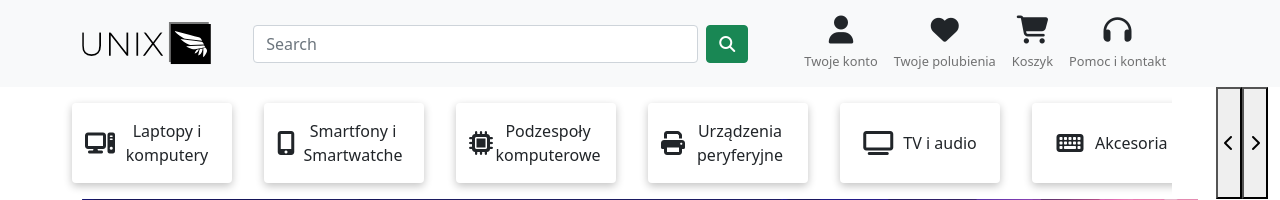
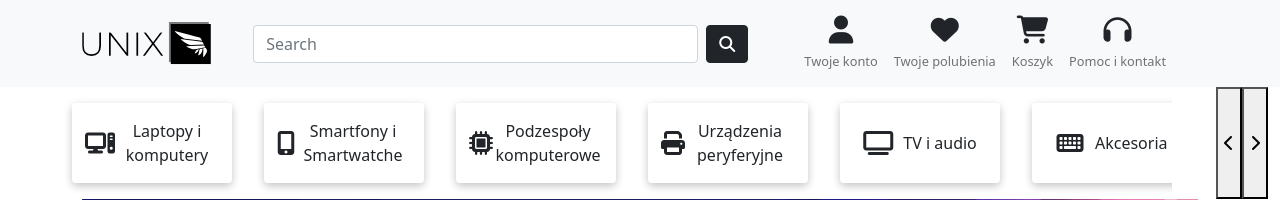
Before and after one commit to Benjamin11X/Projekt-UNIX, a PHP site: page / in a window 1280 px wide. Shown: the top 200 px of the page. Run offline with PHP 8.4, Linux system fonts and the light colour scheme; some libraries are stand-ins or nearby versions.

Commit message:
Search button color changed

```diff
--- a/index.php
+++ b/index.php
@@ -35,7 +35,7 @@
                 <div class="col d-flex justify-content-center align-items-center">
                     <form class="d-flex w-100">
                         <input class="form-control me-2" type="search" placeholder="Search" aria-label="Search">
-                        <button class="btn btn-success" type="submit">
+                        <button class="btn btn-dark" type="submit">
                             <i class="fa-solid fa-magnifying-glass"></i>
                         </button>
                     </form>
```
